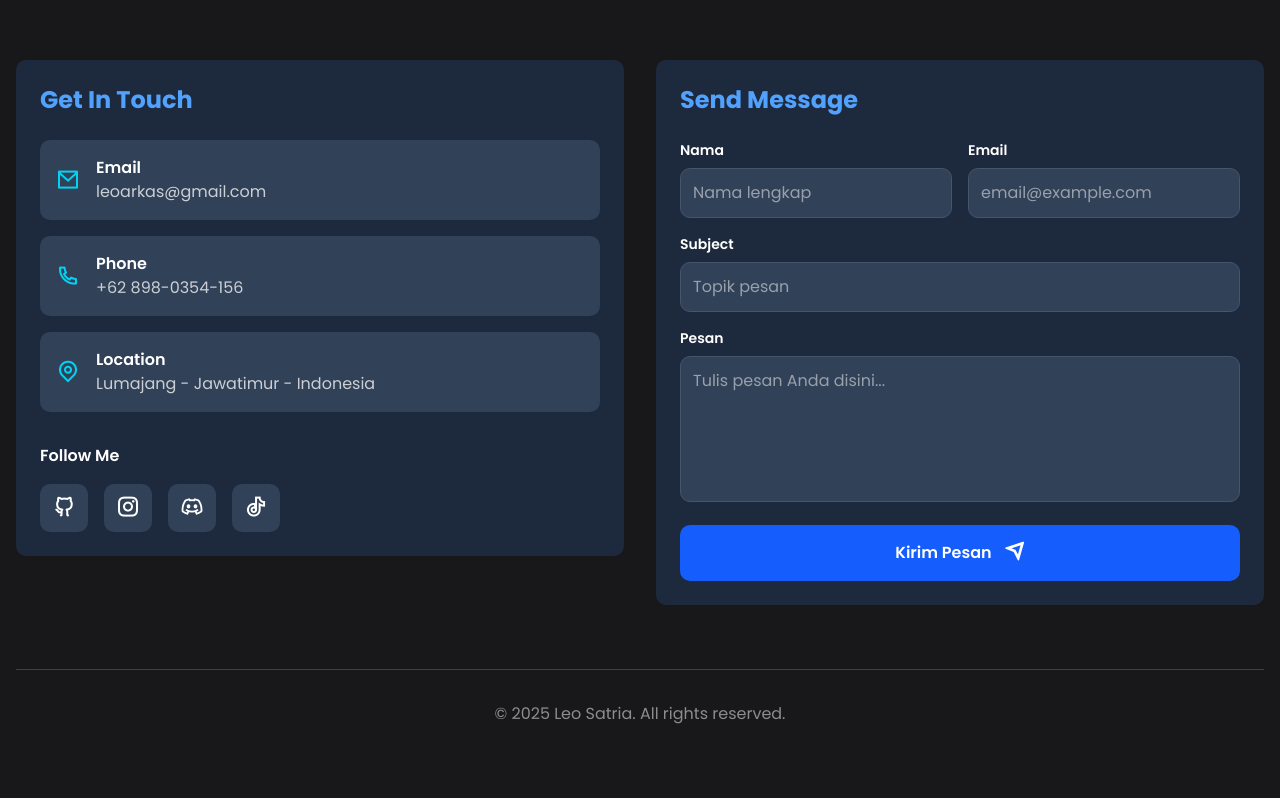
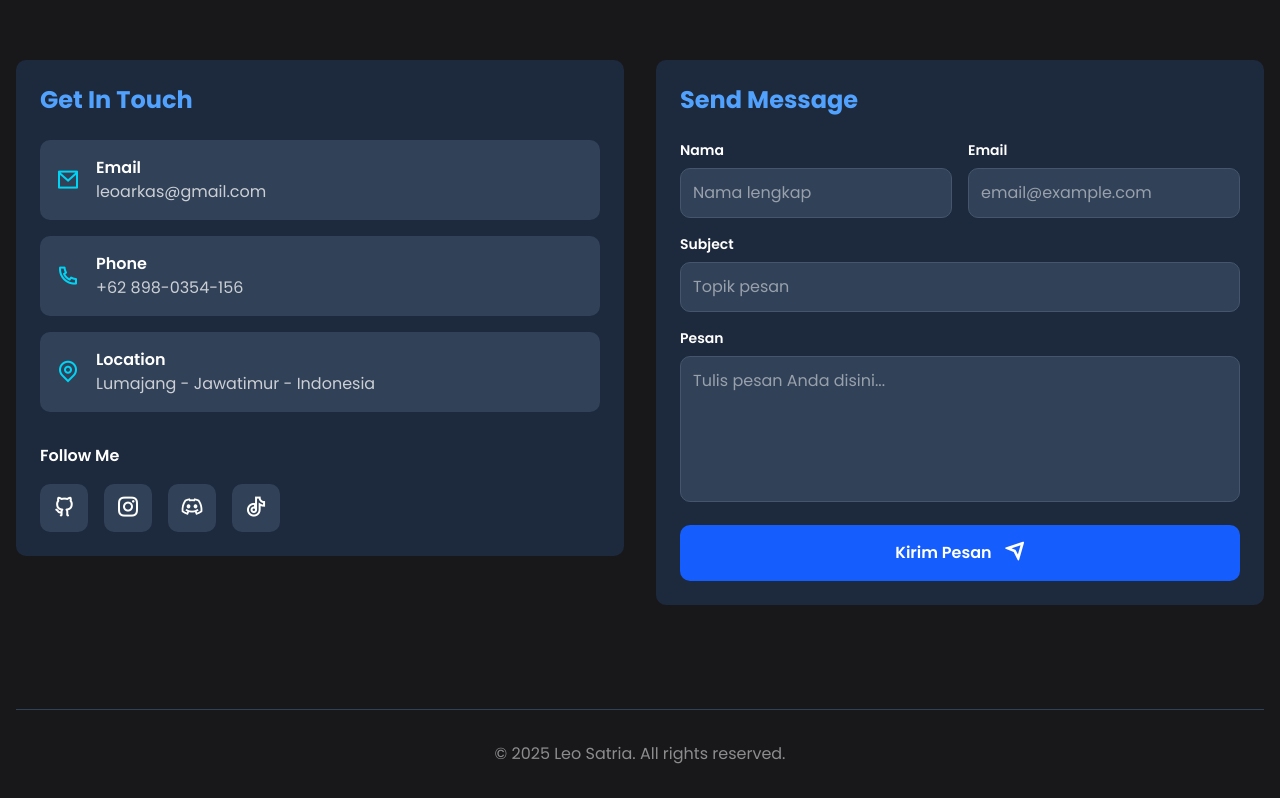
Before and after one commit to Vendettaa666/Vendettaa666, a React (Vite) app: page / in a window 1280 px wide. Shown: the part 3715-4513 px from the top of the page. Built offline with nearby package versions, Linux system fonts and the light colour scheme.

Commit message:
fix: memisahkan component footer

```diff
--- a/src/App.jsx
+++ b/src/App.jsx
@@ -497,10 +497,10 @@ function App() {
           </div>
         </div>
 
-        {/* Footer */}
+        {/* Footer
         <div className="mt-16 pt-8 border-t border-slate-700 text-center">
           <p className="opacity-50">© 2025 Leo Satria. All rights reserved.</p>
-        </div>
+        </div> */}
       </div>
     </>
   );
--- /dev/null
+++ b/src/components/Footer.jsx
@@ -0,0 +1,12 @@
+
+function Footer () {
+    return (
+        <>
+         {/* Footer */}
+        <div className="mt-16 pt-8 border-t border-slate-700 text-center">
+          <p className="opacity-50">© 2025 Leo Satria. All rights reserved.</p>
+        </div>
+        </>
+    );
+};
+export default Footer;
--- a/src/main.jsx
+++ b/src/main.jsx
@@ -3,6 +3,7 @@ import { createRoot } from 'react-dom/client'
 import './index.css'
 import App from './App.jsx'
 import Navbar from './components/Navbar.jsx'
+import Footer from './components/Footer.jsx'
 import 'remixicon/fonts/remixicon.css'
 
 createRoot(document.getElementById('root')).render(
@@ -10,6 +11,7 @@ createRoot(document.getElementById('root')).render(
     <div className='container mx-auto'>
     <Navbar />
     <App />
+    <Footer />
     </div>
   </StrictMode>,
 )
```
